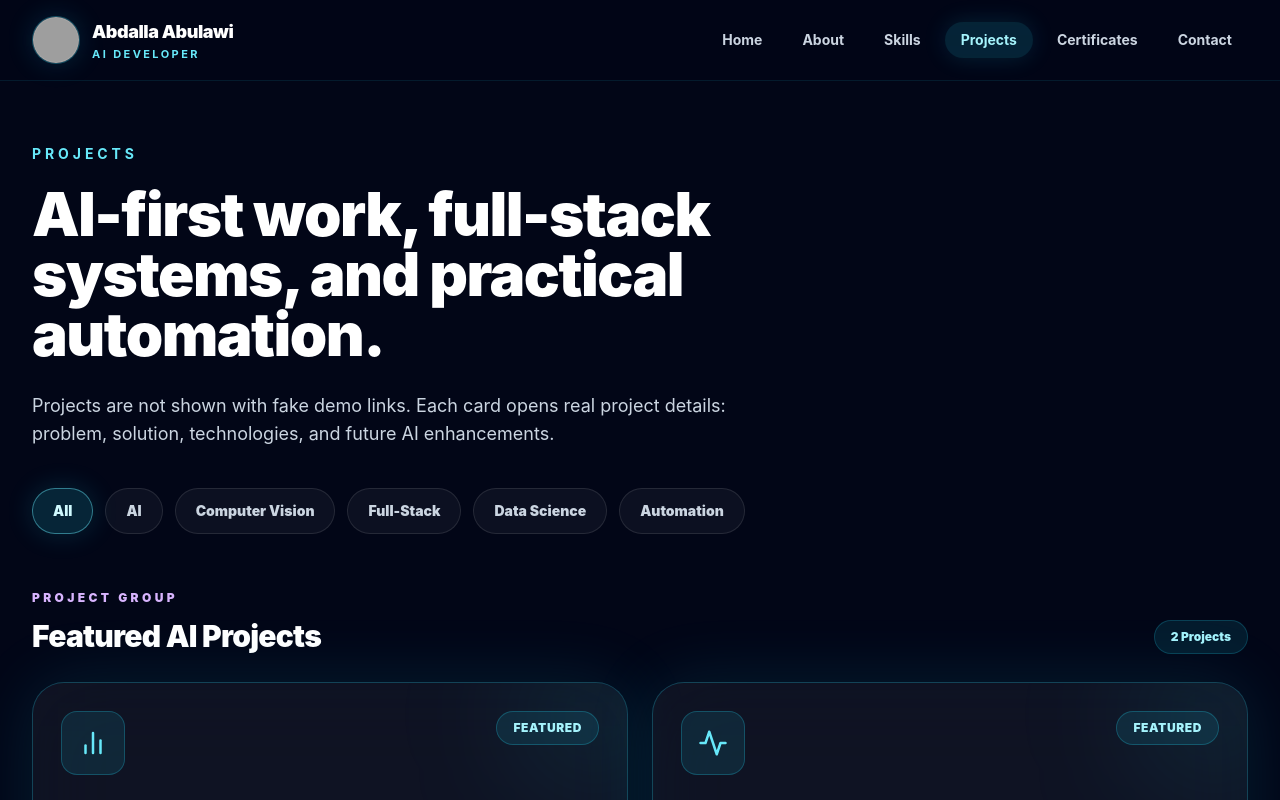
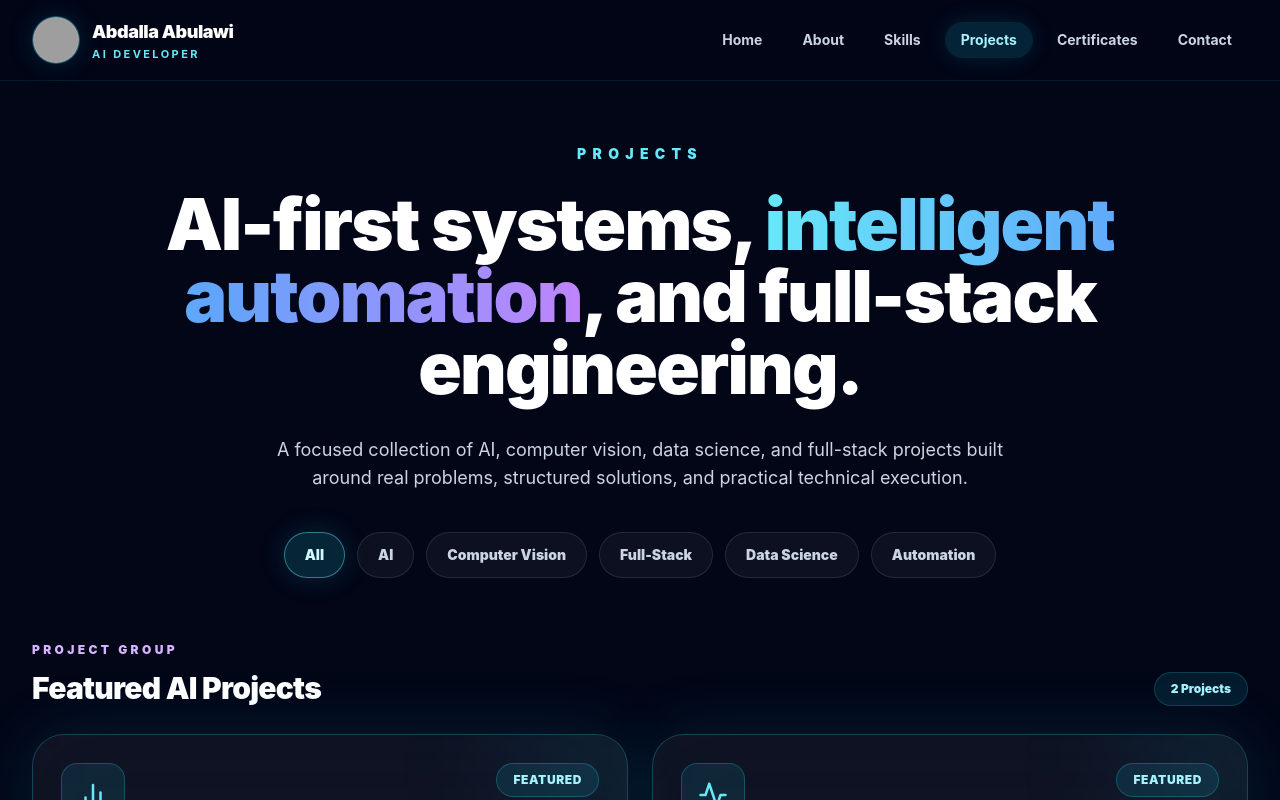
Before and after one commit to abodabulawi4-eng/abdalla-ai-portfolio, a React (Vite) app: page /projects in a window 1280 px wide. Shown: the top 800 px of the page. Built offline with nearby package versions, Linux system fonts and the light colour scheme; grey boxes are pictures that could not be loaded.

Commit message:
Center projects page header

```diff
--- a/src/pages/Projects.jsx
+++ b/src/pages/Projects.jsx
@@ -3,7 +3,6 @@ import { useMemo, useState } from "react";
 import { projects } from "../data/projects";
 import ProjectCard from "../components/ProjectCard";
 import ProjectModal from "../components/ProjectModal";
-import SectionTitle from "../components/SectionTitle";
 
 const filters = [
   "All",
@@ -60,13 +59,27 @@ export default function Projects() {
   return (
     <div className="relative min-h-screen overflow-hidden bg-[#020617] px-5 pb-24 pt-36 text-white lg:px-8">
       <section className="mx-auto max-w-7xl">
-        <SectionTitle
-          eyebrow="Projects"
-          title="AI-first work, full-stack systems, and practical automation."
-          description="Projects are not shown with fake demo links. Each card opens real project details: problem, solution, technologies, and future AI enhancements."
-        />
+        {/* Projects Hero */}
+        <div className="mx-auto max-w-6xl text-center">
+          <p className="text-sm font-black uppercase tracking-[0.45em] text-cyan-300">
+            Projects
+          </p>
 
-        <div className="mt-10 flex flex-wrap gap-3">
+          <h1 className="mx-auto mt-6 max-w-5xl text-4xl font-black leading-tight tracking-tight text-white sm:text-5xl lg:text-7xl">
+            AI-first systems,{" "}
+            <span className="bg-gradient-to-r from-cyan-300 via-blue-400 to-purple-400 bg-clip-text text-transparent">
+              intelligent automation
+            </span>
+            , and full-stack engineering.
+          </h1>
+
+          <p className="mx-auto mt-8 max-w-3xl text-base leading-8 text-slate-300 sm:text-lg">
+            A focused collection of AI, computer vision, data science, and
+            full-stack projects built around real problems, structured
+            solutions, and practical technical execution.
+          </p>
+
+          <div className="mt-10 flex flex-wrap items-center justify-center gap-3">
             {filters.map((filter) => {
               const isActive = activeFilter === filter;
 
@@ -87,8 +100,9 @@ export default function Projects() {
               );
             })}
           </div>
+        </div>
 
-        <div className="mt-14 space-y-16">
+        <div className="mt-16 space-y-16">
           {groupedProjects.map((section) => (
             <section key={section.group}>
               <div className="mb-7 flex flex-col justify-between gap-5 sm:flex-row sm:items-end">
```
Lines whose indentation alone changed are shown as unchanged.
